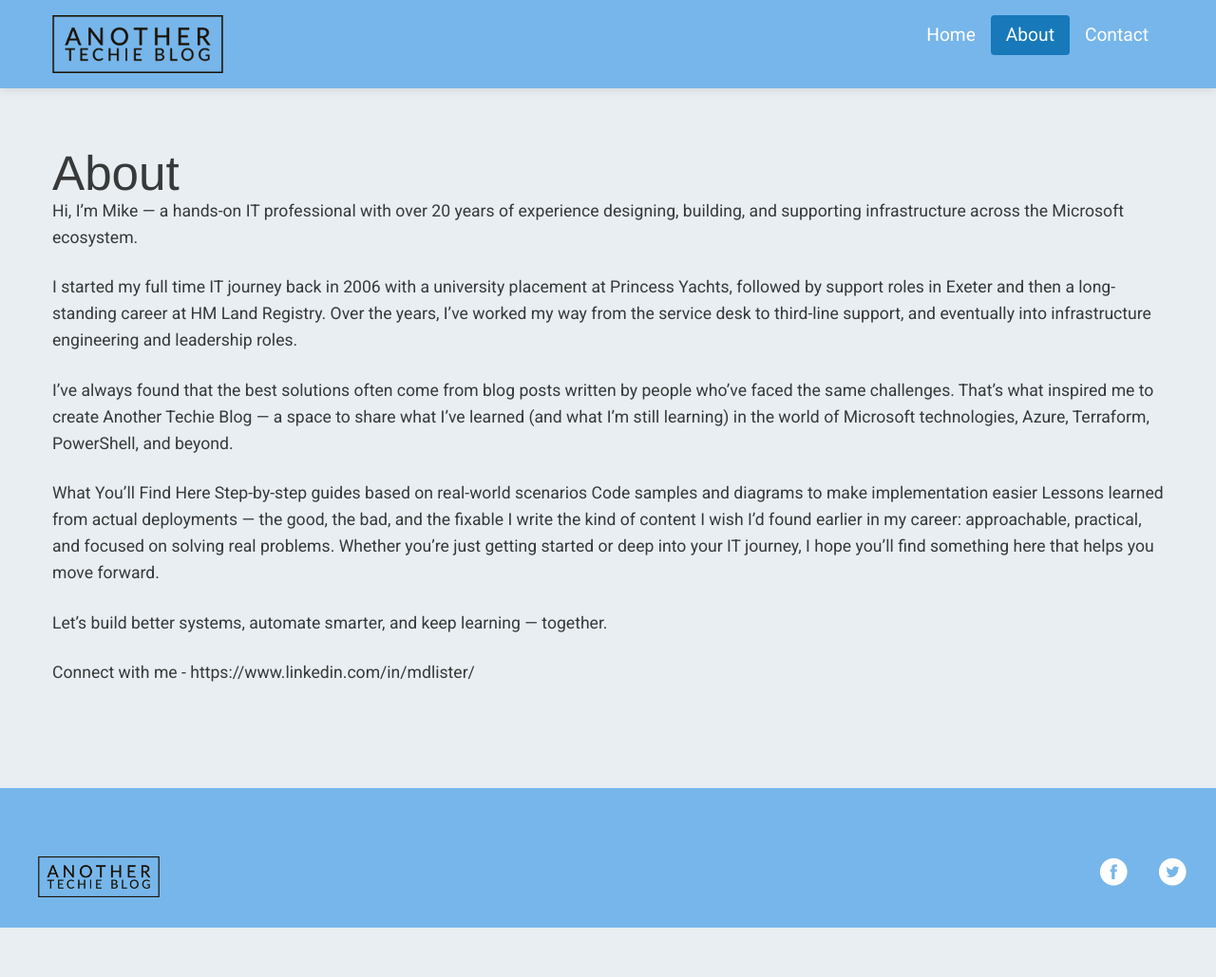
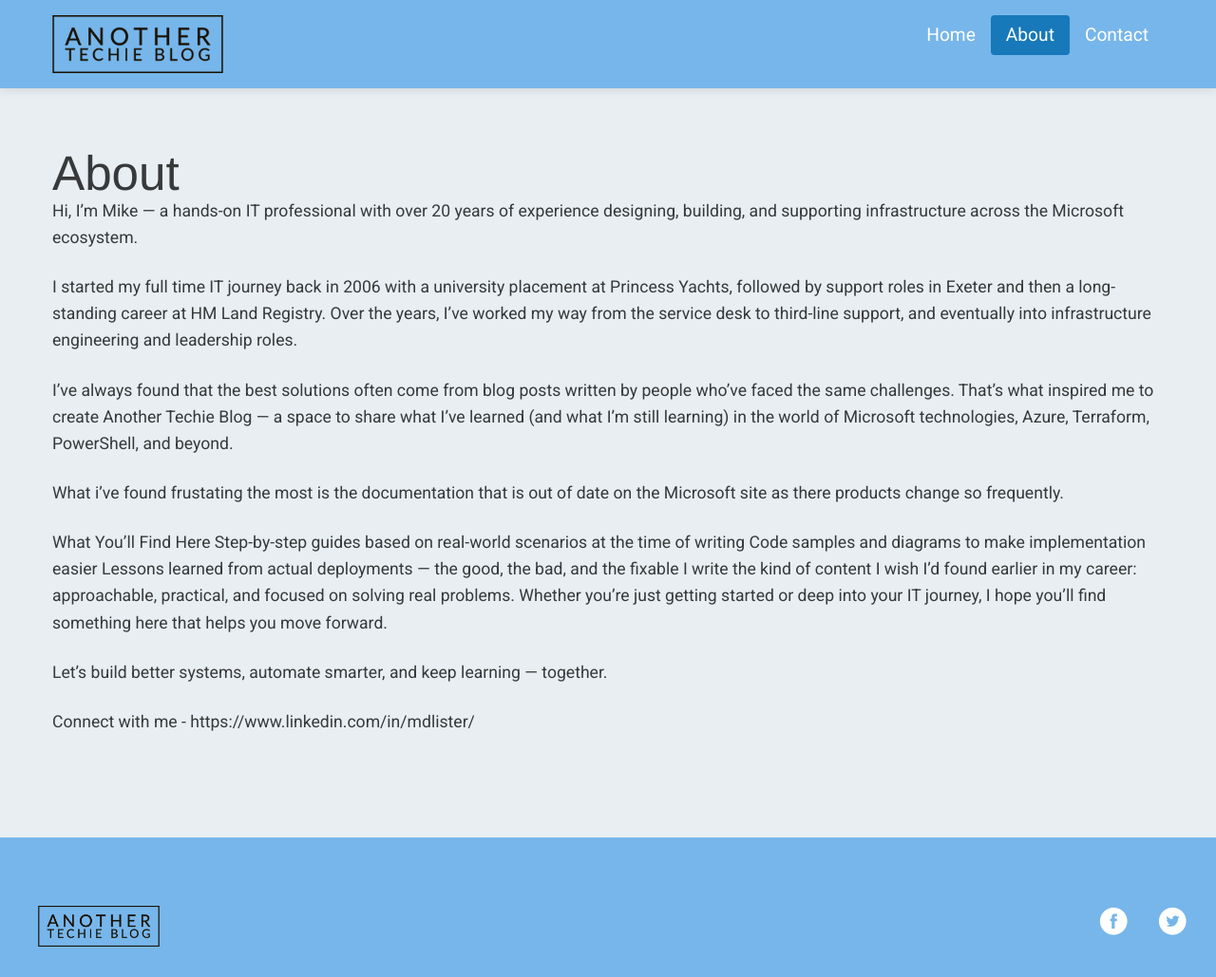
Before and after one commit to mdlister/Another-Techie-Blog, a Jekyll site: the page built from about.md, in a window 1280 px wide. Shown: the whole page at 95% size. Built offline with Jekyll 4.4.1, drawn with Linux system fonts in a browser that asks for light colours; comment, search, counter and statistics services are not loaded; before the commit the page ends 977 px from its top, so only the background shows below that.

Commit message:
extra bit in about me

```diff
--- a/about.md
+++ b/about.md
@@ -12,8 +12,10 @@
 
 I’ve always found that the best solutions often come from blog posts written by people who’ve faced the same challenges. That’s what inspired me to create Another Techie Blog — a space to share what I’ve learned (and what I’m still learning) in the world of Microsoft technologies, Azure, Terraform, PowerShell, and beyond.
 
+What i've found frustating the most is the documentation that is out of date on the Microsoft site as there products change so frequently.
+
 What You’ll Find Here
-Step-by-step guides based on real-world scenarios
+Step-by-step guides based on real-world scenarios at the time of writing
 Code samples and diagrams to make implementation easier
 Lessons learned from actual deployments — the good, the bad, and the fixable
 I write the kind of content I wish I’d found earlier in my career: approachable, practical, and focused on solving real problems. Whether you're just getting started or deep into your IT journey, I hope you’ll find something here that helps you move forward.
```
